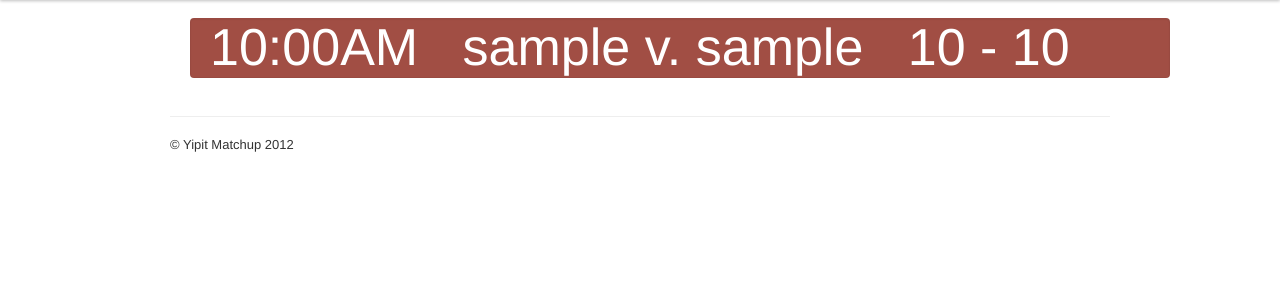
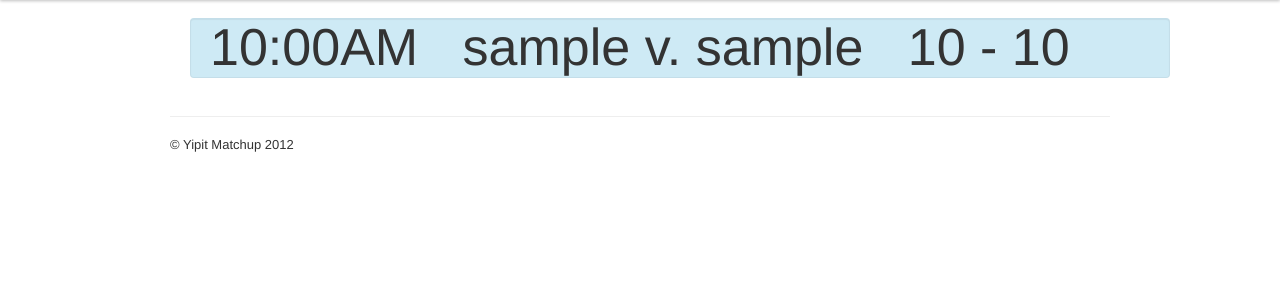
Before and after one commit to Yipit/yipit-matchup, a Django app: page /games_today/ in a window 1280 px wide. Shown: the part 42-342 px from the top of the page. Run offline with Django 3.2, Linux system fonts and the light colour scheme; tables that the repository leaves empty hold one stand-in row (values such as "Sample post"); parts of the project's set-up code (start-up, migrations or seed data) failed here and were passed over; some libraries are stand-ins or nearby versions.

Commit message:
Revert "upset indicator in chrome view"
This reverts commit 7c98119545f3124a8f68c9ab3a6db0ff225e359e.

```diff
--- a/templates/game/games_today.html
+++ b/templates/game/games_today.html
@@ -9,7 +9,7 @@
 
 {% for game in games %}
 
-        <div style="font-size:400%;{% if game.loser.rank > game.winner.rank %}background:rgb(206, 234, 245){% else %}background:rgb(161,78,68);color:white{% endif %}" class="well span12">
+        <div style="font-size:400%;background:rgb(206, 234, 245)" class="well span12">
             <span style="margin-right:30px">{{ game.pretty_time }}</span>
             <span style="margin-right:30px">{{ game.winner.handle }} v. {{ game.loser.handle }}</span>
             <span style="margin-right:30px">{{ game.winning_score }} - {{ game.losing_score }}</span>
```
